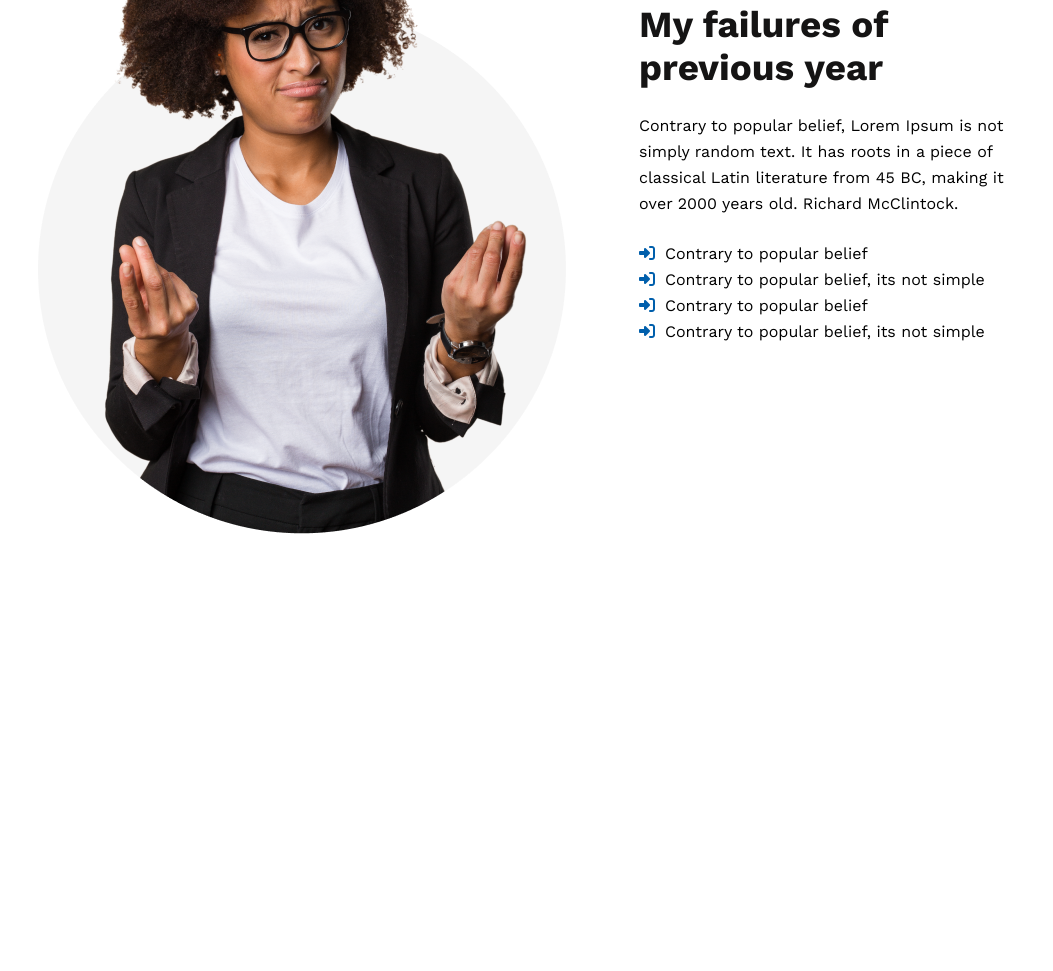
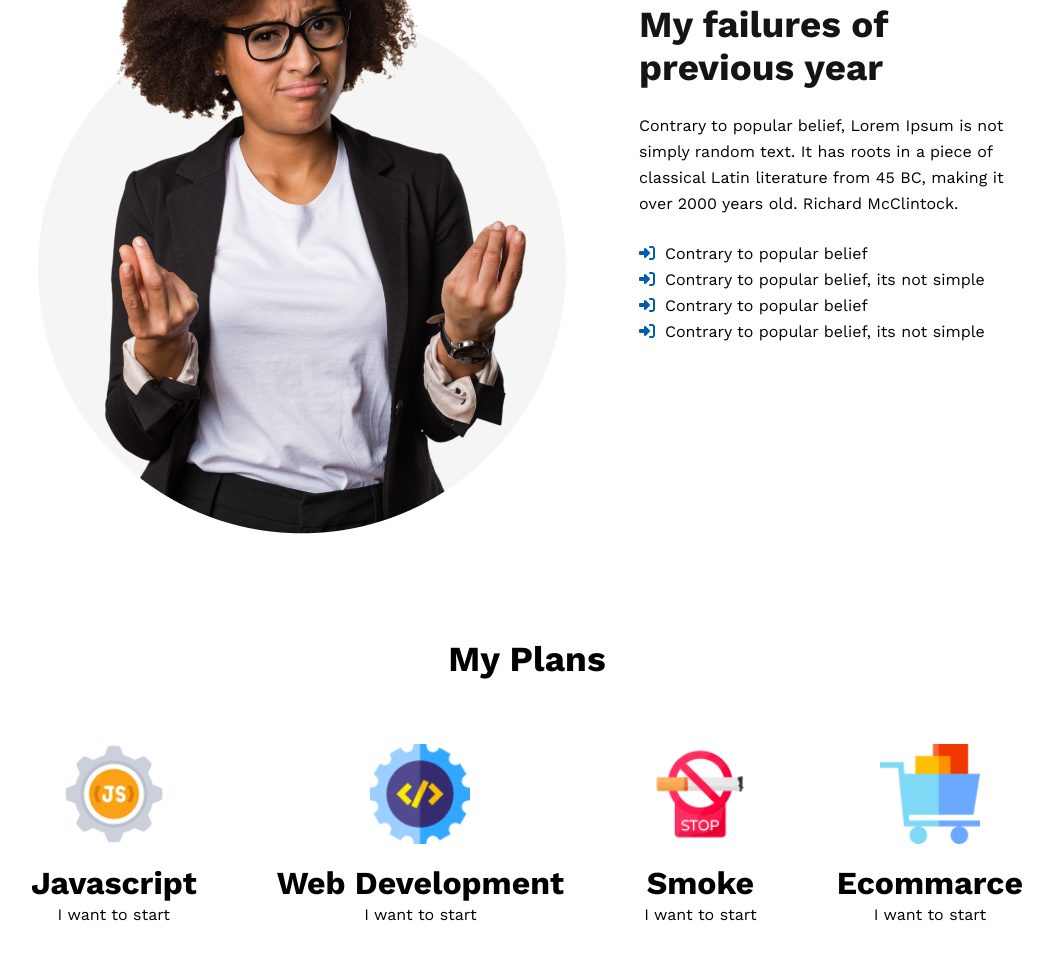
Before and after one commit to apuchandradas5568/new-year-new-me, a plain HTML site: page index.html in a window 1280 px wide. Shown: the part 1090-2061 px from the top of the page, without its empty margins (113-1166 px from the left). Before the commit the page ends 1628 px from the top, so only its background shows below. Drawn offline with nearby package versions, Linux system fonts and the light colour scheme.

Commit message:
added my plans

```diff
--- a/assets/styles/styles.css
+++ b/assets/styles/styles.css
@@ -8,14 +8,18 @@
     font-family: 'Work Sans';
 }
 
+section{
+    margin: 100px 0;
+}
 
 /* common css Shared */
 .container {
-   width: 90%;
+    width: 80%;
     /* max-width: 1150px; */
     margin: 0 auto;
 }
-p{
+
+p {
     font-size: 1rem;
     font-weight: 400;
     line-height: 26px;
@@ -33,7 +37,7 @@ cursor: pointer;
     transition: all 1s;
 }
 
-.btn:hover{
+.btn:hover {
     font-weight: 800;
 }
 
@@ -72,11 +76,8 @@ header .container .banner_desc .btn {
     color: #005FAC;
 }
 
-
-
-
 /* failure section */
-.failure{
+.failure {
     display: flex;
     align-items: center;
     justify-content: space-between;
@@ -84,27 +85,56 @@ header .container .banner_desc .btn {
     width: 80%;
 }
 
-.failure div{
+.failure div {
     width: 400px;
 }
 
-.failure > div{
-    /* flex: .5; */
-}
-.failure .failure_info{}
-.failure .failure_info h2{
+.failure .failure_info h2 {
     color: #151414;
     font-size: 2.3rem;
     font-weight: 700;
 }
-.failure .failure_info p{}
-.failure .failure_info ul{
+
+.failure .failure_info ul {
     list-style-type: none;
 }
-.failure .failure_info ul li{
-    line-height:26px;
+
+.failure .failure_info ul li {
+    line-height: 26px;
 }
-.failure .failure_info ul li i{
+
+.failure .failure_info ul li i {
     color: #005FAC;
     margin-right: 10px;
 }
+
+/* my plan section */
+.my_plans{}
+.my_plans .container{
+    text-align: center;
+}
+.my_plans h2{
+    margin: 2rem 0;
+    font-size: 2.2rem;
+}
+.my_plans .plan_boxes{
+    display: flex;
+    align-items: center;
+    justify-content: space-between;
+    gap: .5rem;
+    flex-wrap: wrap;
+    margin-top: 3rem;
+    padding: 1rem;
+}
+.my_plans .plan_boxes img{
+    height: 100px;
+    width: 100px;
+}
+.my_plans .plan_boxes h3{
+    margin-top: 1rem;
+    font-size: 2rem;
+    font-weight: 700;
+}
+.my_plans .plan_boxes p{
+    margin-top: 0;
+}
--- a/index.html
+++ b/index.html
@@ -35,7 +35,33 @@
                 </div>
         </section>
 
-
+        <section class="my_plans">
+            <div class="container">
+                <h2>My Plans</h2>
+                <div class="plan_boxes">
+                    <div class="plan_box">
+                        <img src="./assets/images/icons/js.png" alt="Js">
+                        <h3>Javascript</h3>
+                        <p>I want to start</p>
+                    </div>
+                    <div class="plan_box">
+                        <img src="./assets/images/icons/web.png" alt="web development">
+                        <h3>Web Development</h3>
+                        <p>I want to start</p>
+                    </div>
+                    <div class="plan_box">
+                        <img src="./assets/images/icons/smoke.png" alt="Js">
+                        <h3>Smoke</h3>
+                        <p>I want to start</p>
+                    </div>
+                    <div class="plan_box">
+                        <img src="./assets/images/icons/ecom.png" alt="Js">
+                        <h3>Ecommarce</h3>
+                        <p>I want to start</p>
+                    </div>
+                </div>
+            </div>
+        </section>
     </main>
     <footer>
 
```
Lines whose indentation alone changed are shown as unchanged.
